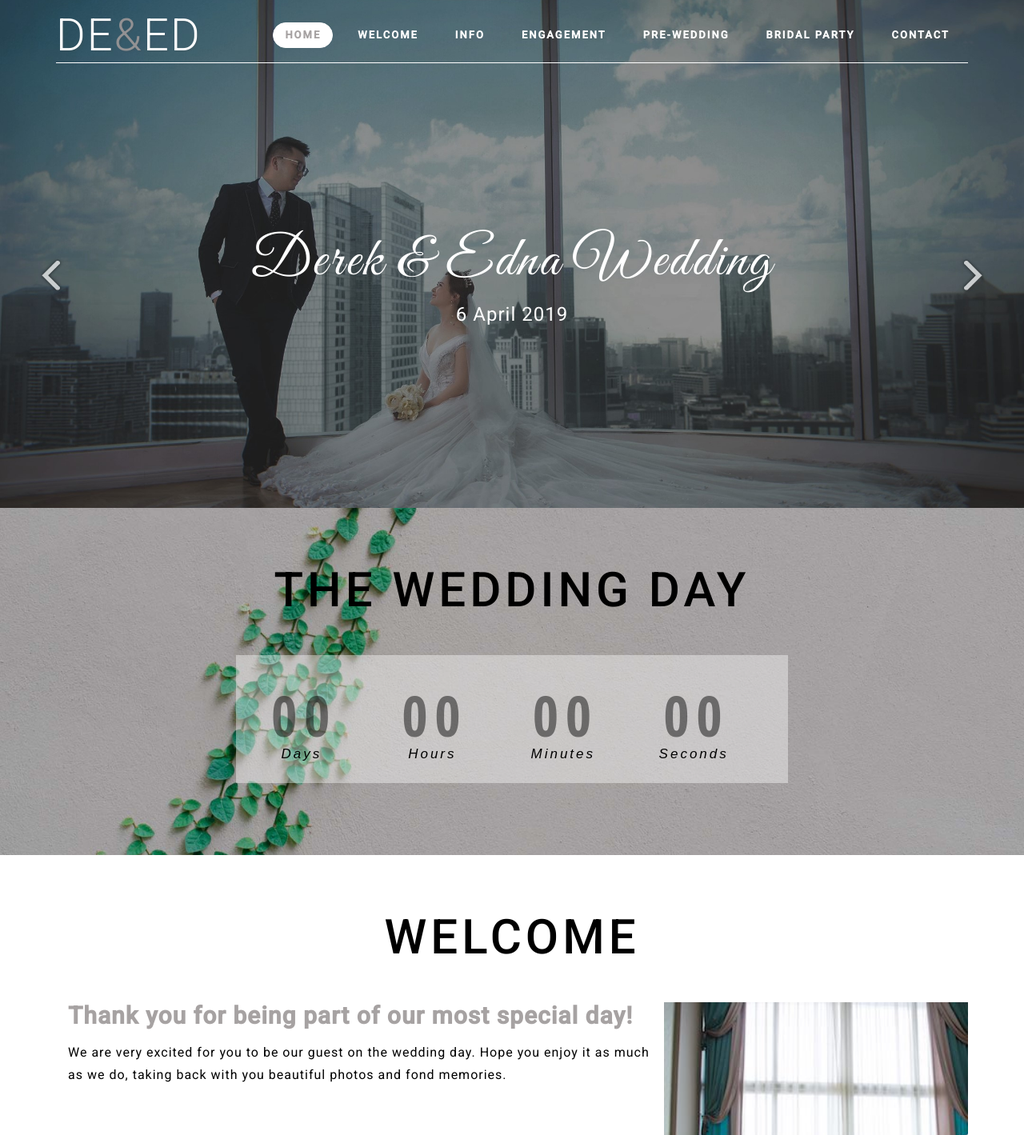
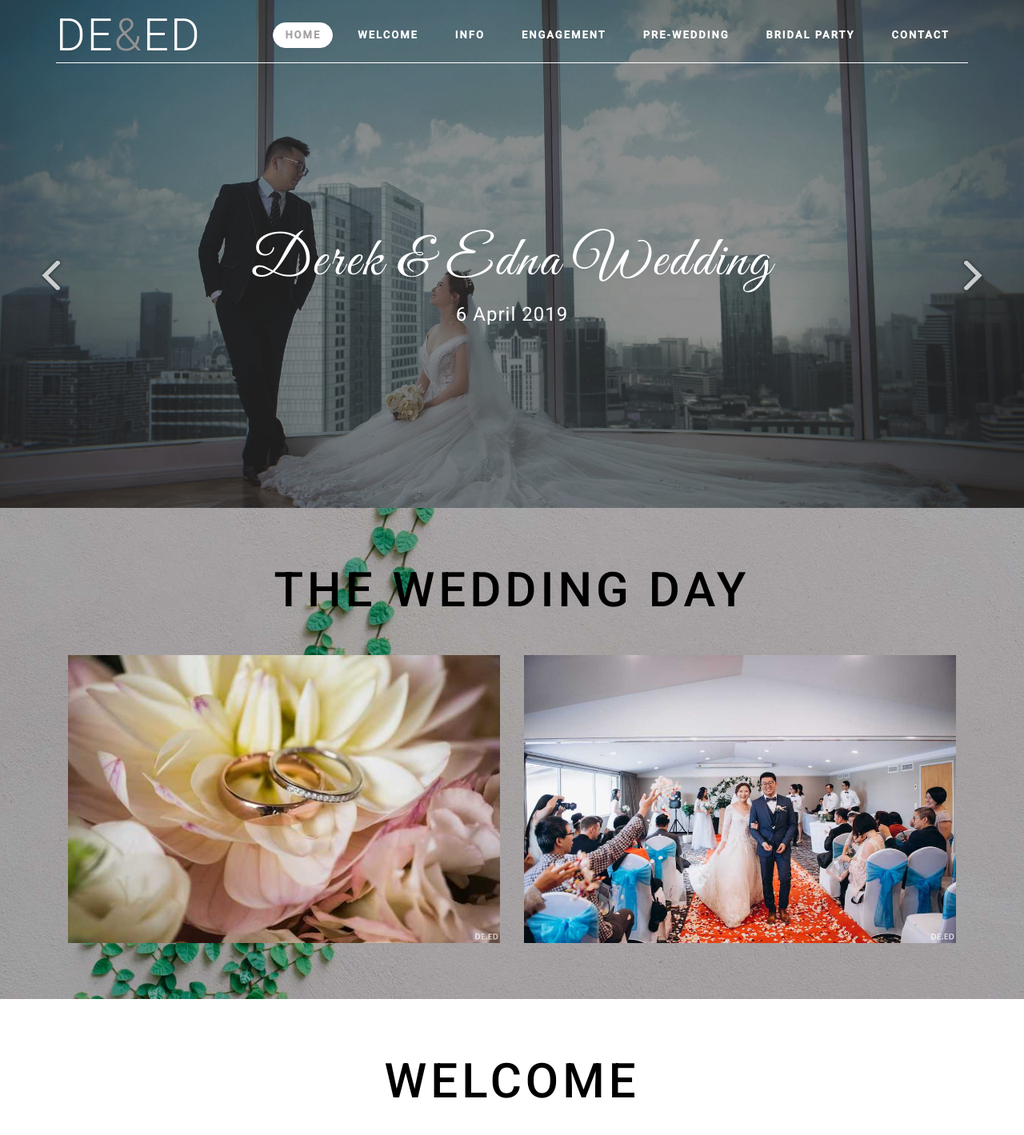
Before and after one commit to dingyunxing/mysite, a Django app: page / in a window 1280 px wide. Shown: the top 1419 px of the page at 80% size. Run offline with Django 3.2, Linux system fonts and the light colour scheme; some libraries are stand-ins or nearby versions.

Commit message:
add photo and vedio link

```diff
--- a/mysample/templates/mysample/index.html
+++ b/mysample/templates/mysample/index.html
@@ -131,10 +131,31 @@ Smartphone Compatible web template, free webdesigns for Nokia, Samsung, LG, Sony
 	<div class="days-coming">
 		<div class="container">
 		<h3 class="title tittle">The Wedding Day</h3>
-			<div class="timer_wrap">
+		<div class="col-md-6 col-sm-6 col-xs-6">
+		<div class="w3ls-hover">
+			<a href="https://drive.google.com/drive/folders/1eGiOSMyhBJKYK0SD1Iv-1vZuVwfkS003" target="_blank">
+			<img src="{%static "images/photos.jpg" %}" alt="">
+			<div class="view-caption">
+				<h5>Photo</h5>
+			</div>
+		</a>
+		</div>
+		</div>
+		<div class="col-md-6 col-sm-6 col-xs-6">
+		<div class="w3ls-hover">
+			<a href="https://drive.google.com/drive/folders/1iJf0K3EdNVx9gpJ91PbVRHxLzRZvjhXr" target="_blank">
+			<img src="{%static "images/vedios.jpg" %}" alt="">
+			<div class="view-caption">
+				<h5>Video</h5>
+			</div>
+		</a>
+		</div>
+		</div>
+			<!-- <div class="timer_wrap">
 			<div id="counter"></div>
 			<div class="clear fix"></div>
-		</div>
+		</div> -->
+
 	</div>
 	</div>
 		<!--//counter-->
```
Also changed, not shown: static/images/photos.jpg (added), static/images/vedios.jpg (added), 1 other file.
